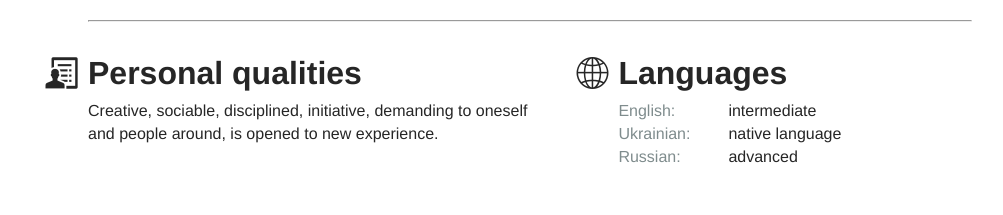
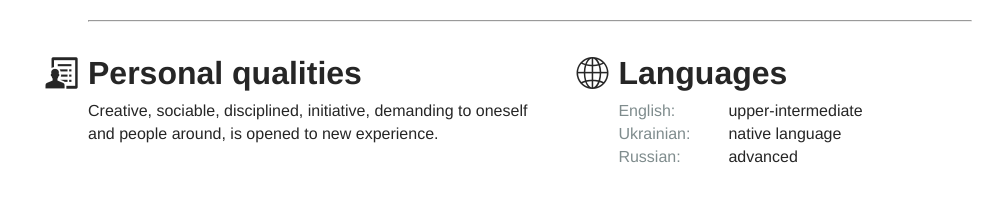
Before and after one commit to rudnitskih/lysenko_sv, a Jekyll site: the page built from index.md, in a window 1280 px wide. Shown: the part 1681-1896 px from the top of the page, without its empty margins (110-1113 px from the left). Built offline with Jekyll 4.4.1, drawn with Linux system fonts in a browser that asks for light colours; some web fonts are replaced.

Commit message:
Update languages.yaml

```diff
--- a/_data/languages.yaml
+++ b/_data/languages.yaml
@@ -1,6 +1,6 @@
 -
   name: "English"
-  level: "intermediate"
+  level: "upper-intermediate"
 -
   name: "Ukrainian"
   level: "native language"
```
